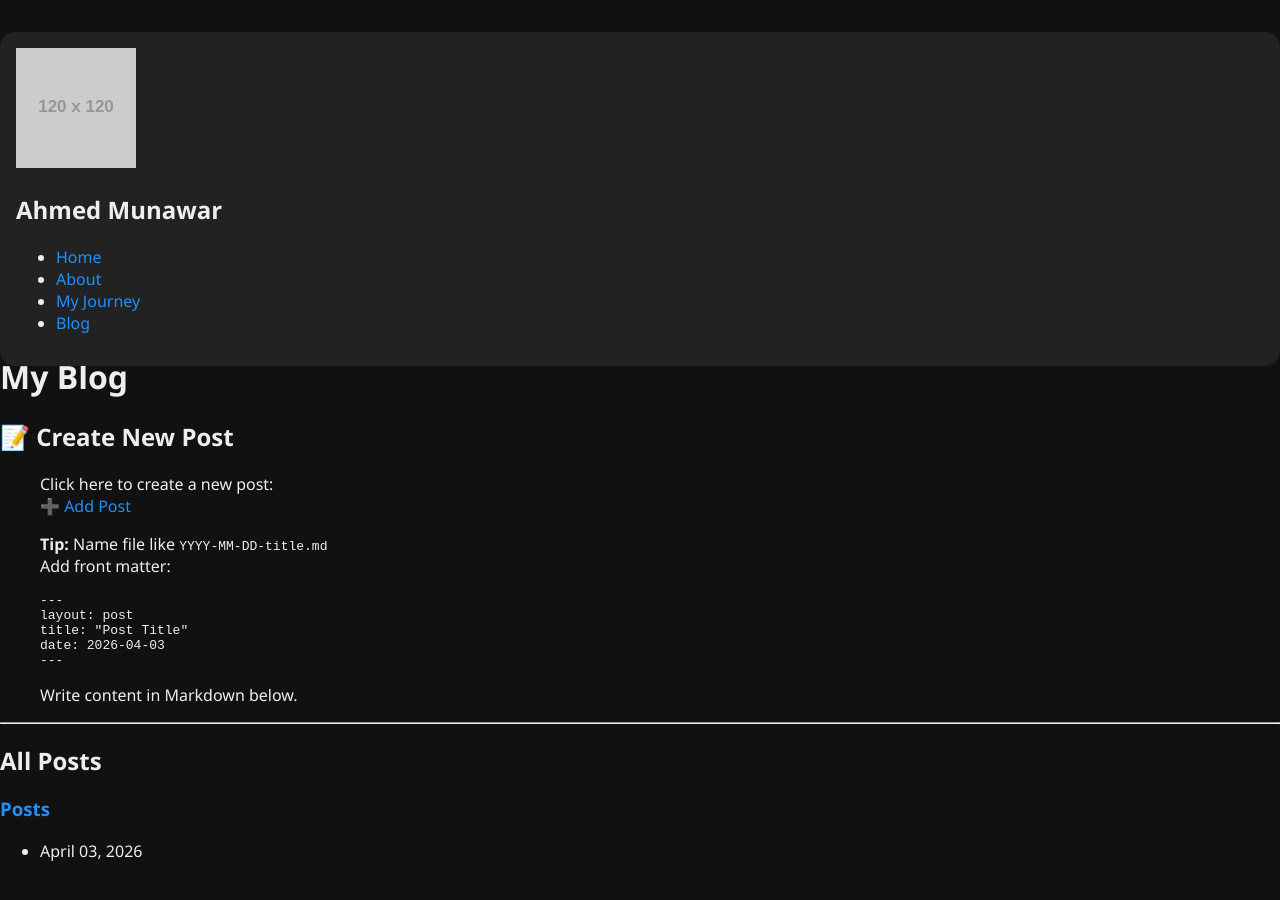
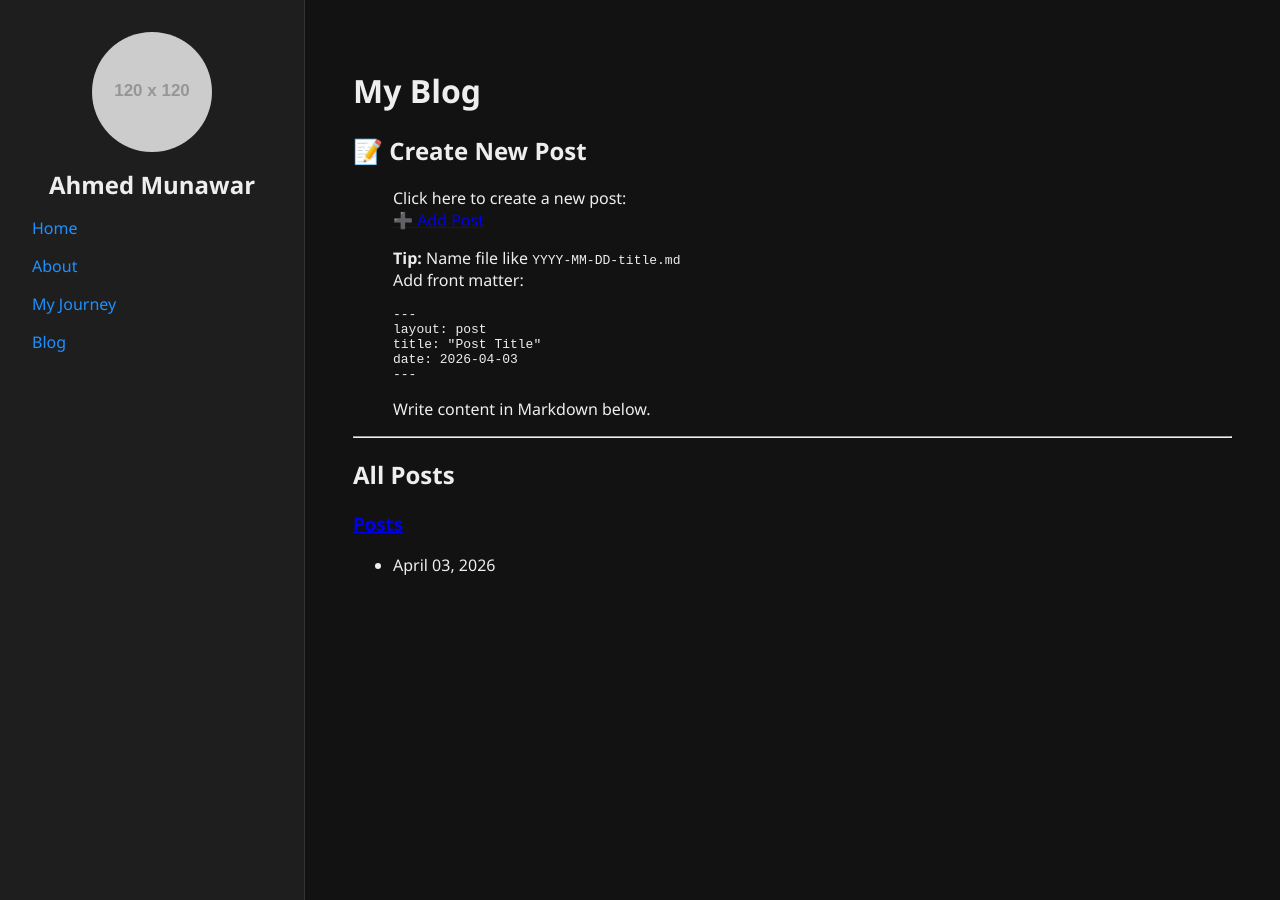
Before and after one commit to engr-ahmad-munawar/engr-ahmad-munawar.github.io-Portfolio-, a Jekyll site: the page built from blog.md, in a window 1280 px wide and 900 px high. Built offline with Jekyll 4.4.1, drawn with Linux system fonts in a browser that asks for light colours; our own code applies the rules of GitHub Pages for plain Markdown files.

Commit message:
Update style.css

```diff
--- a/assets/css/style.css
+++ b/assets/css/style.css
@@ -1,41 +1,28 @@
-/* Reset & Body */
-body, html { margin:0; padding:0; font-family:'Segoe UI', sans-serif; transition:0.3s; }
-body.dark { background:#111; color:#eee; }
+/* Body & Layout */
+body.dark { background:#121212; color:#eee; font-family:'Segoe UI',sans-serif; margin:0; padding:0; }
+.layout { display:flex; min-height:100vh; }
+.sidebar { width:240px; padding:2rem; background:#1e1e1e; border-right:1px solid #333; position:sticky; top:0; height:100vh; }
+.sidebar h2 { text-align:center; margin:1rem 0; }
+.sidebar .profile-pic img { border-radius:50%; width:120px; height:120px; display:block; margin:0 auto 1rem; }
+.sidebar nav ul { list-style:none; padding:0; }
+.sidebar nav li { margin:1rem 0; }
+.sidebar nav a { color:#1e90ff; text-decoration:none; transition:0.3s; }
+.sidebar nav a:hover { color:#00bfff; }
 
-/* Links */
-a { color:#1e90ff; text-decoration:none; transition:0.3s; }
-a:hover { text-decoration:underline; }
-
-/* Containers */
-.container { max-width:1100px; margin:0 auto; padding:2rem; }
-
-/* Hero */
-.hero { text-align:center; padding:6rem 2rem; background:linear-gradient(135deg,#6a11cb,#2575fc); color:#fff; border-radius:15px; }
-.hero h1 { font-size:3rem; margin-bottom:1rem; animation:fadeInDown 1s ease; }
-.hero p { font-size:1.25rem; animation:fadeInUp 1s ease; }
-
-/* Animations */
-@keyframes fadeInDown { from {opacity:0; transform:translateY(-20px);} to {opacity:1; transform:translateY(0);} }
-@keyframes fadeInUp { from {opacity:0; transform:translateY(20px);} to {opacity:1; transform:translateY(0);} }
-
-/* Projects Grid */
-.projects-grid { display:grid; grid-template-columns:repeat(auto-fit,minmax(250px,1fr)); gap:1.5rem; margin:2rem 0; }
-.project-card { background:#fff; padding:1.5rem; border-radius:15px; box-shadow:0 5px 20px rgba(0,0,0,0.1); transition:0.3s; }
-.project-card:hover { transform:translateY(-10px); box-shadow:0 15px 30px rgba(0,0,0,0.2); }
-
-/* Posts Grid */
-.posts-grid { display:grid; grid-template-columns:repeat(auto-fit,minmax(300px,1fr)); gap:2rem; }
-.post-card { background:#fff; padding:1.5rem; border-radius:15px; box-shadow:0 5px 20px rgba(0,0,0,0.1); transition:0.3s; }
-.post-card:hover { transform:translateY(-10px); box-shadow:0 15px 30px rgba(0,0,0,0.2); }
-
-/* Sidebar */
-.sidebar { position:sticky; top:2rem; padding:1rem; background:#f0f0f0; border-radius:15px; }
-body.dark .sidebar { background:#222; }
+/* Main content */
+.main-content { flex:1; padding:3rem; }
 
 /* Buttons */
 button { padding:0.5rem 1rem; border:none; border-radius:5px; cursor:pointer; background:#1e90ff; color:#fff; transition:0.3s; }
-button:hover { background:#0d6efd; }
+button:hover { background:#00bfff; }
 
-/* Social Icons */
-.social a { margin-right:1rem; font-size:1.25rem; color:#1e90ff; transition:0.3s; }
-.social a:hover { color:#2575fc; }
+/* Hero / Cards / Sections */
+.hero { text-align:center; margin-bottom:2rem; }
+.projects-grid, .posts-grid { display:grid; gap:1.5rem; grid-template-columns:repeat(auto-fit,minmax(250px,1fr)); }
+.project-card, .post-card { background:#1e1e1e; padding:1.5rem; border-radius:15px; box-shadow:0 5px 20px rgba(0,0,0,0.4); transition:0.3s; }
+.project-card:hover, .post-card:hover { transform:translateY(-10px) scale(1.03); box-shadow:0 15px 30px rgba(0,0,0,0.6); }
+
+/* Timeline for My Journey */
+.timeline { border-left:3px solid #1e90ff; padding-left:2rem; margin-top:1rem; }
+.timeline-item { margin:2rem 0; position:relative; }
+.timeline-item::before { content:""; position:absolute; left:-11px; top:0; width:20px; height:20px; background:#1e90ff; border-radius:50%; }
```
